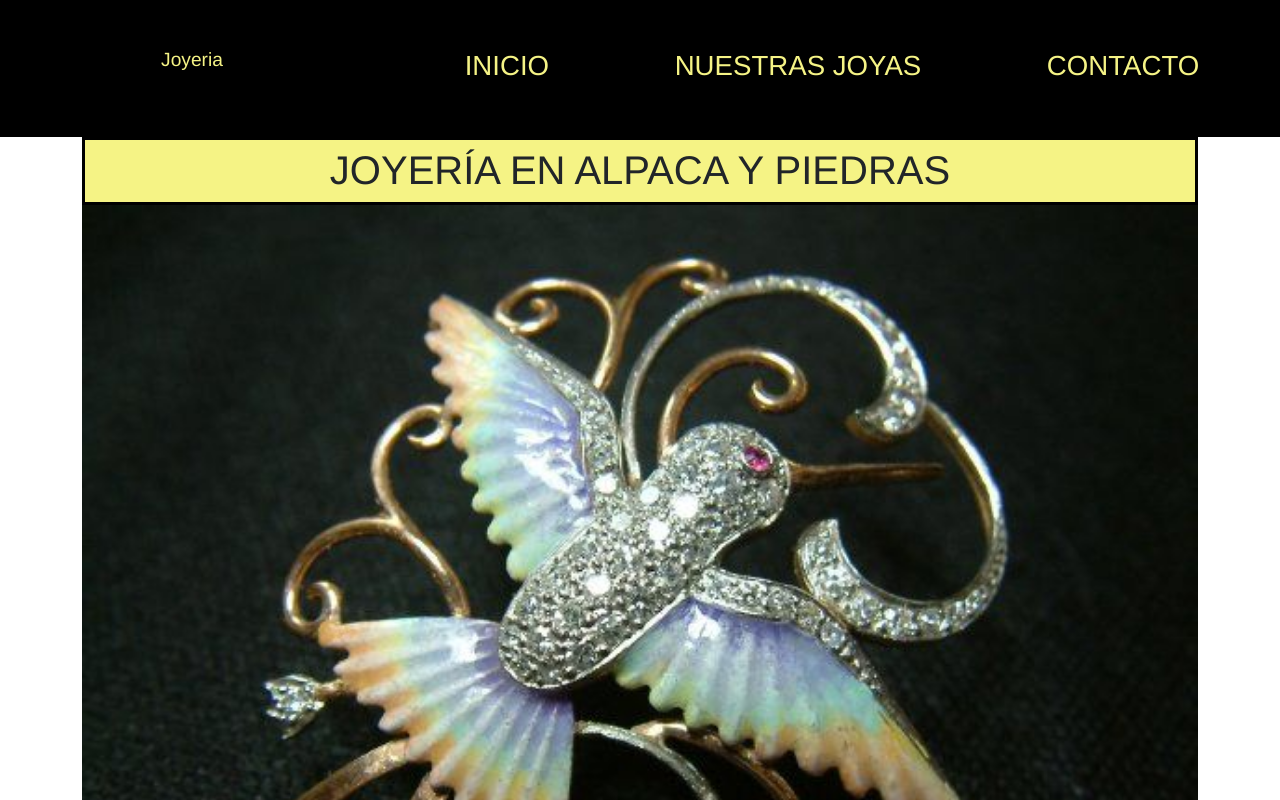
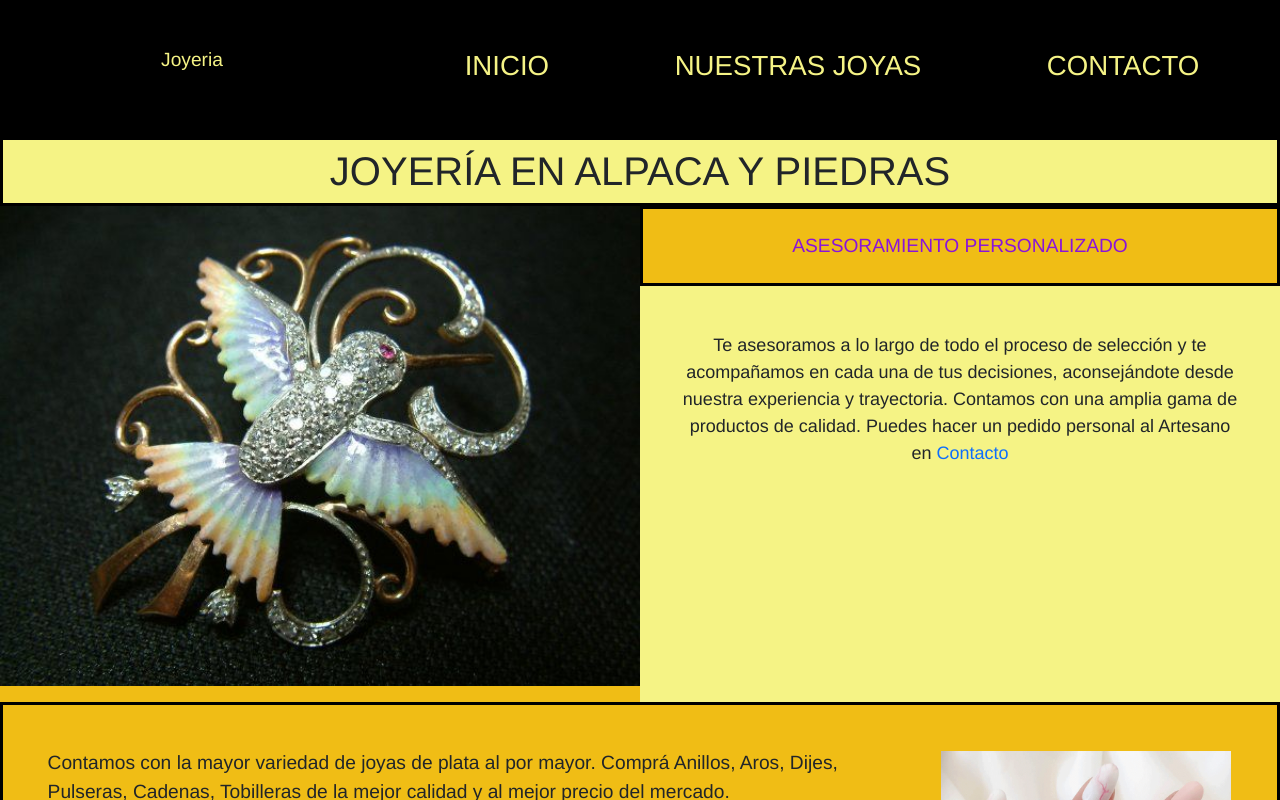
Before and after one commit to GoldShadow84/JoyeriaAngular, an Angular app: page /products in a window 1280 px wide. Shown: the top 800 px of the page. Built offline with nearby package versions, Linux system fonts and the light colour scheme.

Commit message:
mend
secciones hechas

```diff
--- a/src/app/app.component.html
+++ b/src/app/app.component.html
@@ -23,9 +23,9 @@
 </div>
 
 
-<div class="container">
+
     <router-outlet></router-outlet>
-</div>
+
 
 
 
--- a/src/app/jewery-products/jewery-products.component.html
+++ b/src/app/jewery-products/jewery-products.component.html
@@ -1,5 +1,4 @@
-
-
+<div class="contenedor-2">
     <div class="titular">
         <h1 class="titularh1">Joyería en alpaca y piedras</h1>
     </div>
@@ -98,3 +97,4 @@
             <p class="respuesta" id="msg">Esperando solicitud...</p>
         </form>
     </div>
+</div>
```
Lines whose indentation alone changed are shown as unchanged.
